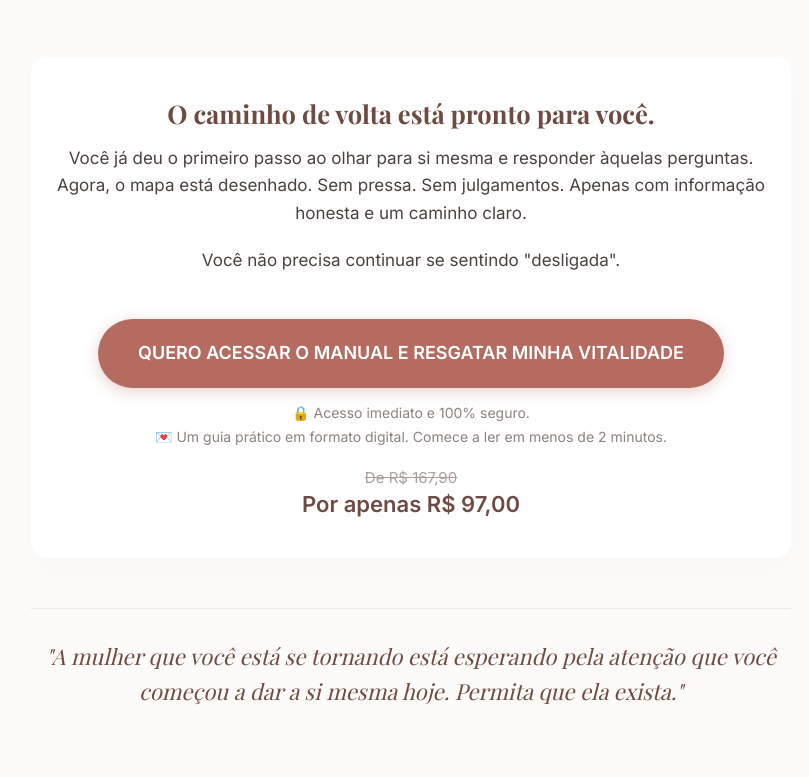
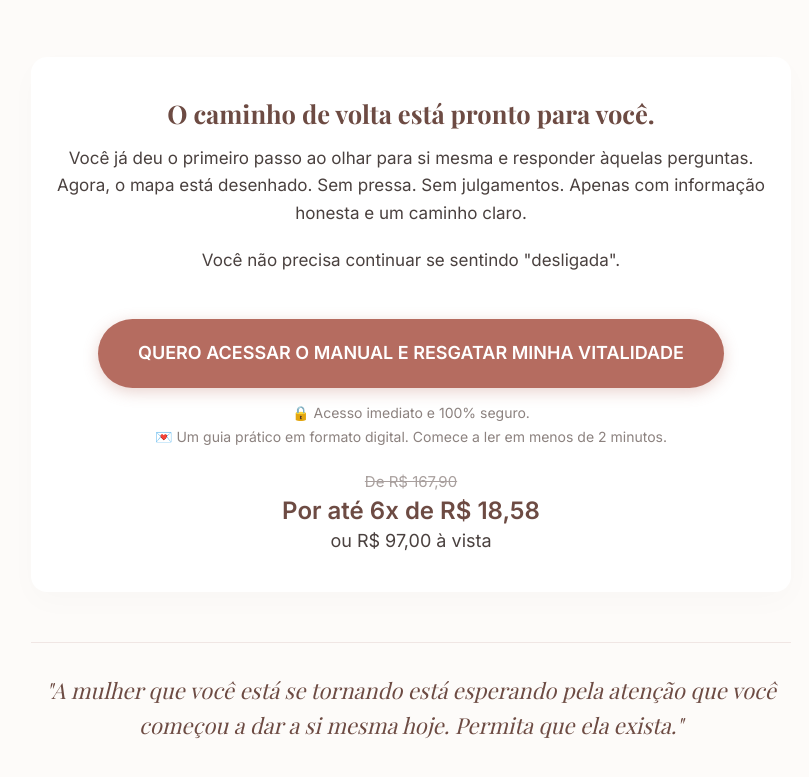
Before and after one commit to gjs25k/suavitalidade, a plain HTML site: page index.html in a window 1280 px wide. Shown: the part 4029-4806 px from the top of the page, without its empty margins (229-1038 px from the left). Before the commit the page ends 4778 px from the top, so only its background shows below. Drawn offline with nearby package versions, Linux system fonts and the light colour scheme; a web font is replaced by a local one.

Commit message:
Update index.html

```diff
--- a/index.html
+++ b/index.html
@@ -192,10 +192,10 @@
             margin-bottom: 5px;
         }
 
-        /* Estilos atualizados do preço */
+        /* Estilos atualizados do preço com parcelamento */
         .price-box {
-            margin-top: 20px;
-            line-height: 1.2;
+            margin-top: 25px;
+            line-height: 1.3;
         }
 
         .old-price {
@@ -203,10 +203,18 @@
             color: #a9a09e;
             text-decoration: line-through;
             font-weight: 400;
+            display: block;
         }
 
-        .new-price {
-            font-size: 22px;
+        .new-price-cash {
+            font-size: 18px;
+            color: var(--text-main);
+            display: block;
+            margin-top: 2px;
+        }
+
+        .installments {
+            font-size: 24px;
             font-weight: 700;
             color: var(--heading-color);
             display: block;
@@ -371,10 +379,11 @@
                 <span>💌 Um guia prático em formato digital. Comece a ler em menos de 2 minutos.</span>
             </div>
 
-            <!-- Preço Atualizado com Ancoragem -->
+            <!-- Preço Atualizado com Parcelamento em Destaque -->
             <div class="price-box">
                 <span class="old-price">De R$ 167,90</span>
-                <span class="new-price">Por apenas R$ 97,00</span>
+                <span class="installments">Por até 6x de R$ 18,58</span>
+                <span class="new-price-cash">ou R$ 97,00 à vista</span>
             </div>
         </section>
 
```
